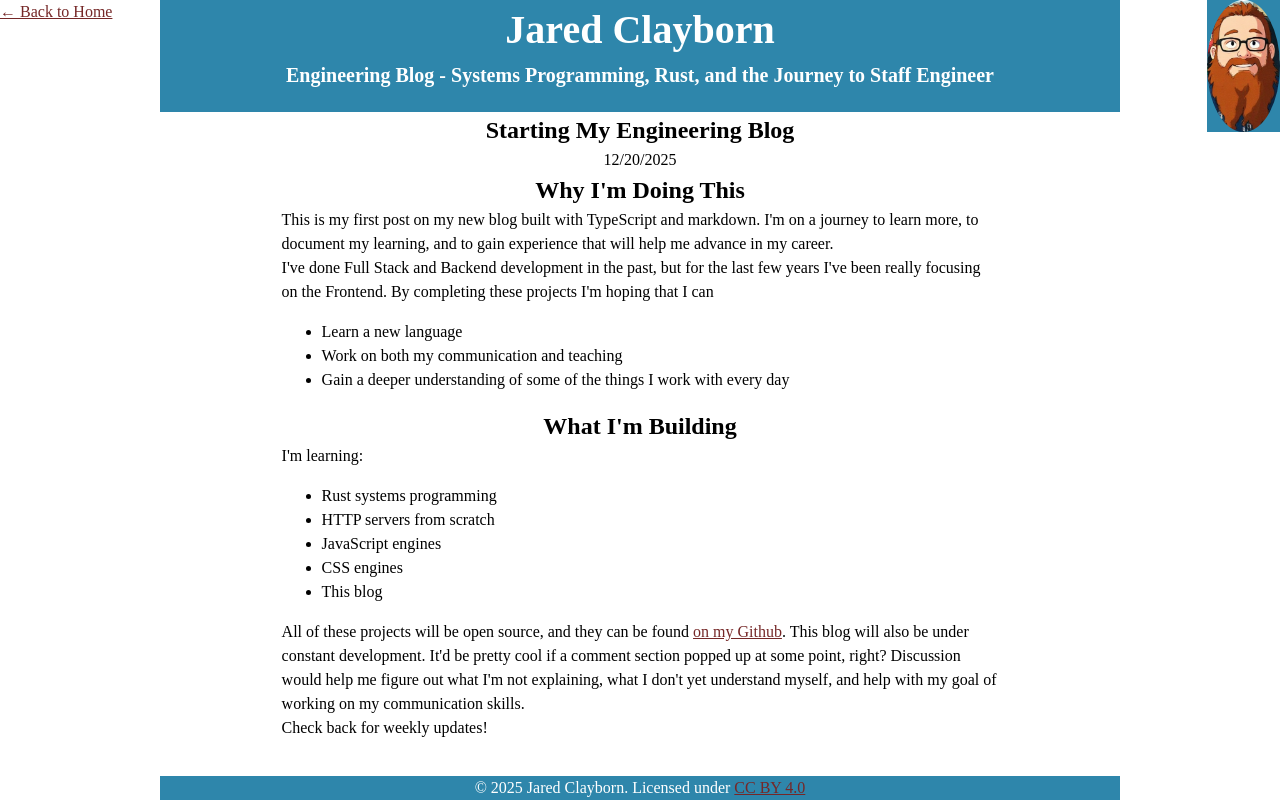
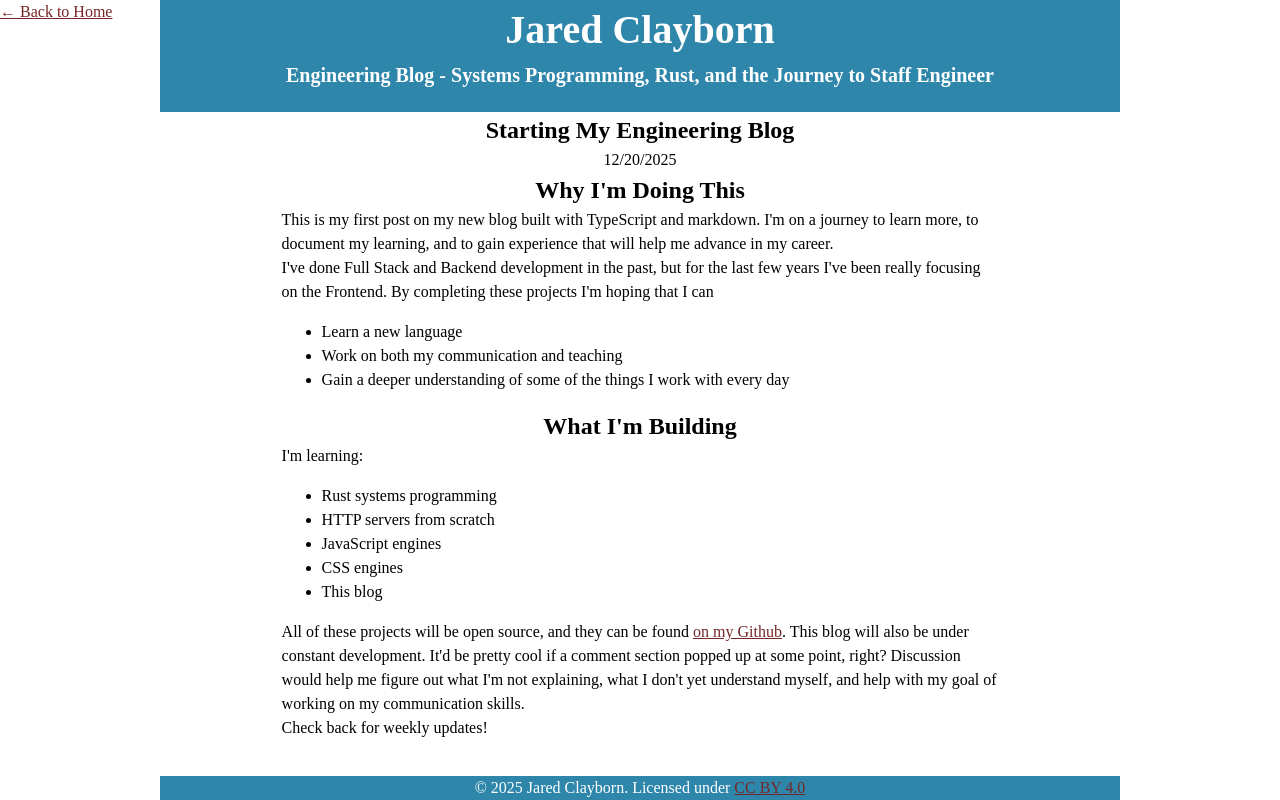
Before and after one commit to jaredtheengineer1/my-blog, a plain HTML site: page posts/my-blog.html in a window 1280 px wide. Drawn offline with Linux system fonts and the light colour scheme.

Commit message:
deploy: ecdae44369135498f21b78780b0b827f4cac76b0

```diff
--- a/posts/my-blog.html
+++ b/posts/my-blog.html
@@ -21,9 +21,6 @@
     <nav class="absolute top">
       <a href="/my-blog/index.html">← Back to Home</a>
     </nav>
-     <div class="me" style="position:absolute; top:0; right:0%;">
-      <a href="/my-blog/index.html"><img style="border-radius: 50%;" height="132px" src="/my-blog/assets/images/Jared.png"></a>
-    </div>
   </header>
 
   <main id="post">
```
Also changed, not shown: index.html (+0 -3 lines), posts/structs-and-enums.html (+0 -3 lines), posts/variables-and-ownership.html (+0 -3 lines).
